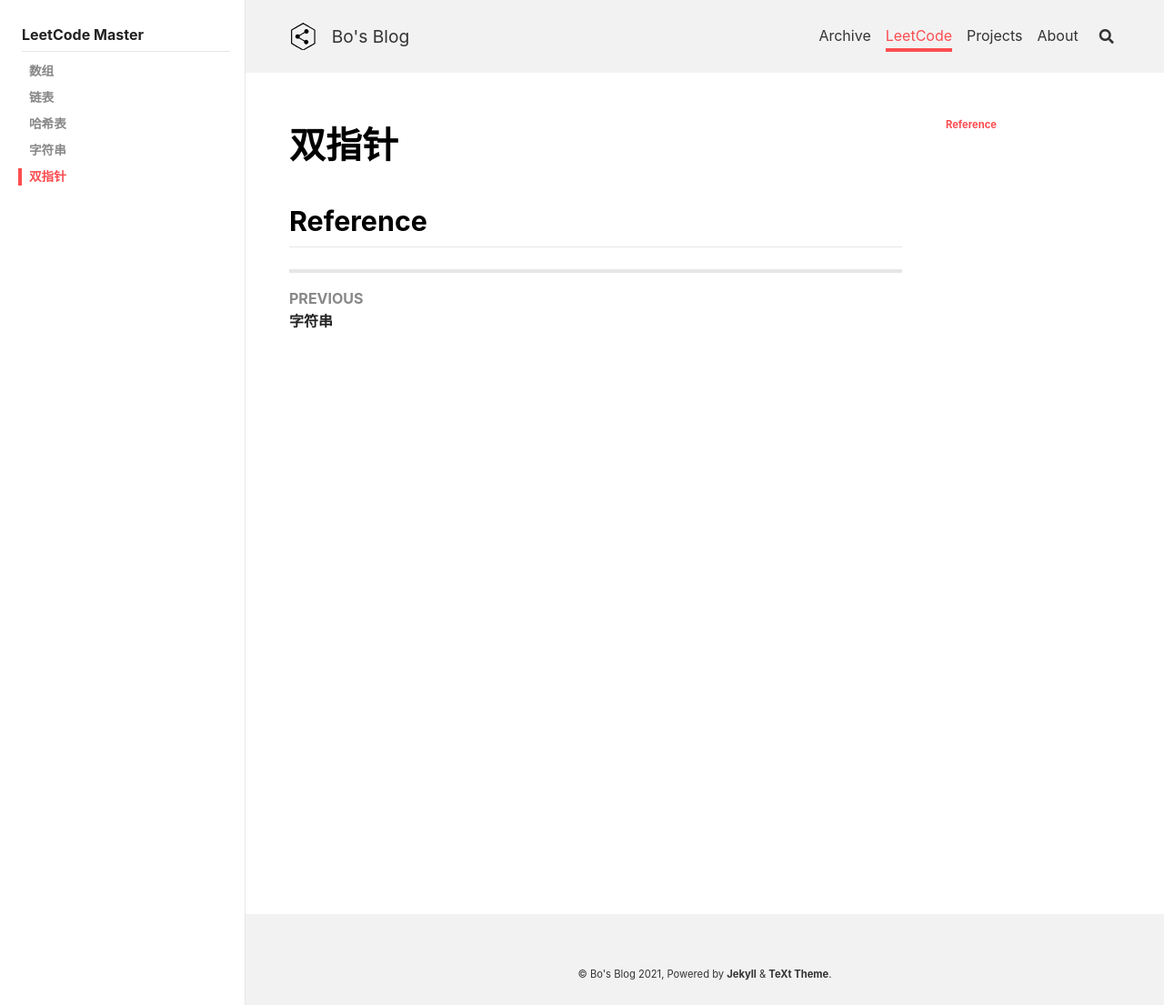
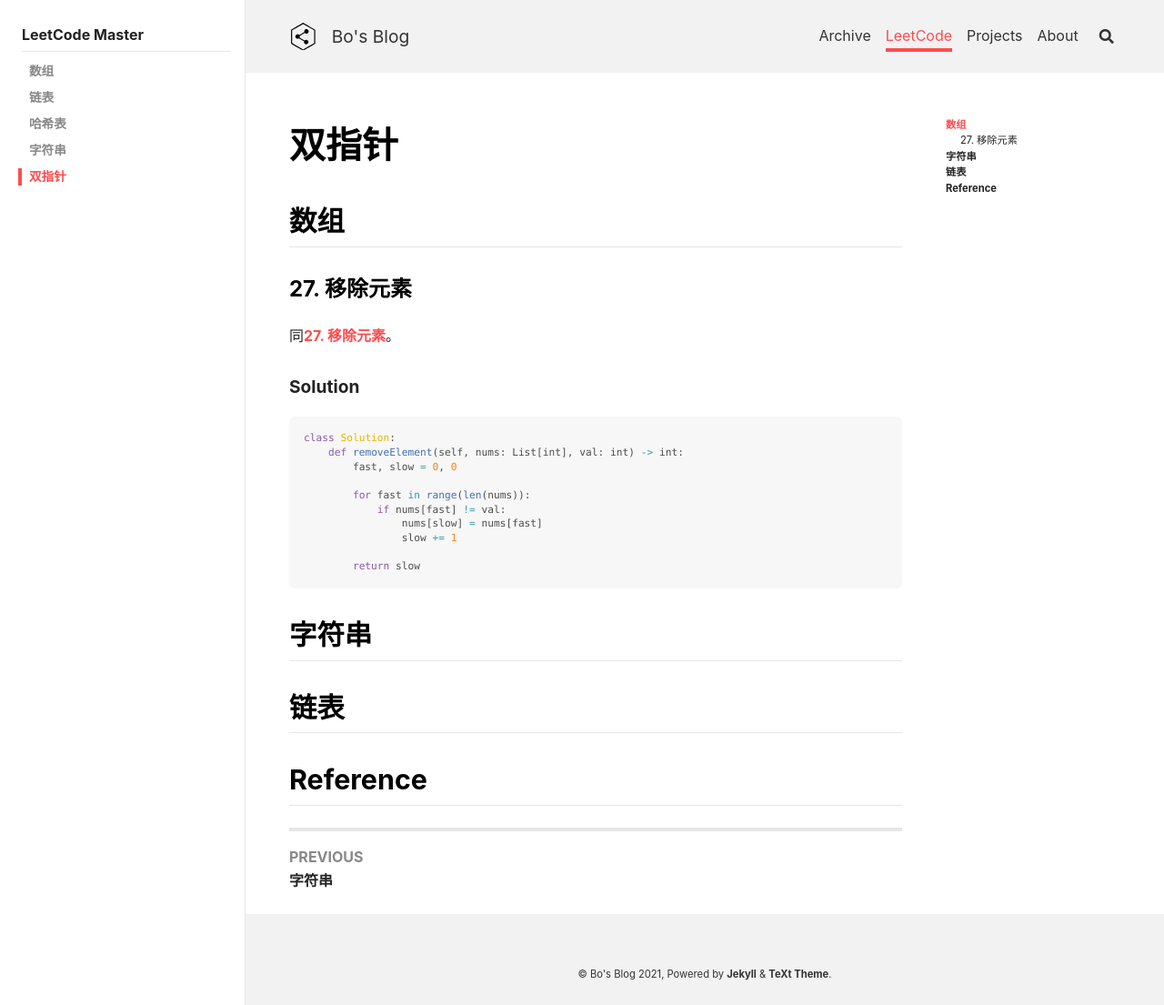
Before and after one commit to peng00bo00/peng00bo00_previous_blog, a Jekyll site: the page built from _leetcode/2023-01-30-TwoPointers.md, in a window 1280 px wide. Shown: the whole page at 91% size. Built offline with Jekyll 4.4.1, drawn with Linux system fonts in a browser that asks for light colours; nearby versions of some CDN libraries; comment, search, counter and statistics services are not loaded.

Commit message:
Update 2023-01-30-TwoPointers.md

````diff
--- a/_leetcode/2023-01-30-TwoPointers.md
+++ b/_leetcode/2023-01-30-TwoPointers.md
@@ -9,4 +9,30 @@ sidebar:
   nav: LeetCode
 ---
 
+## 数组
+
+### 27. 移除元素
+
+同[27. 移除元素](/leetcode/2023-01-02-Array.html#27-移除元素)。
+
+#### Solution
+
+```python
+class Solution:
+    def removeElement(self, nums: List[int], val: int) -> int:
+        fast, slow = 0, 0
+
+        for fast in range(len(nums)):
+            if nums[fast] != val:
+                nums[slow] = nums[fast]
+                slow += 1
+
+        return slow
+```
+{: .snippet}
+
+## 字符串
+
+## 链表
+
 ## Reference
````
